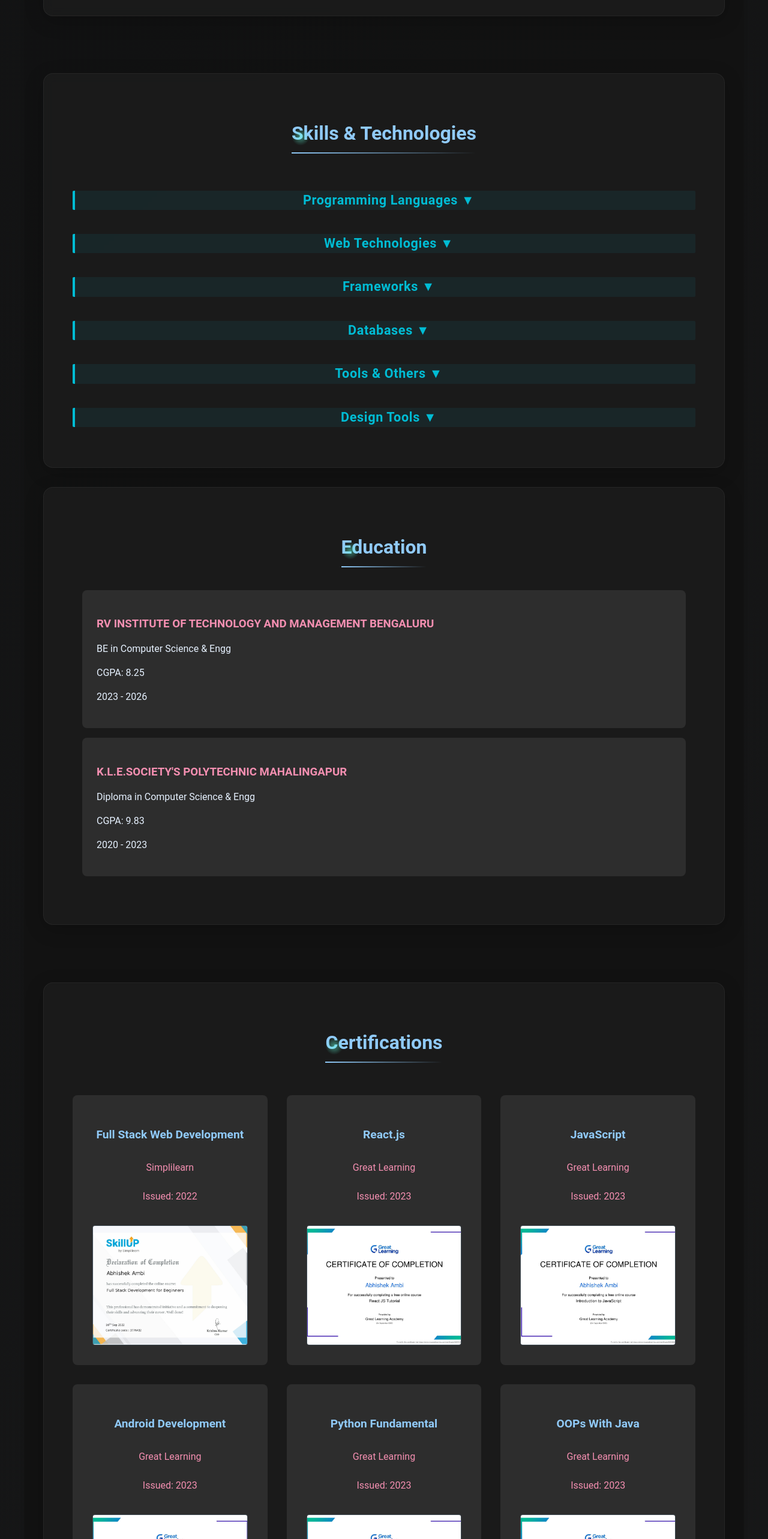
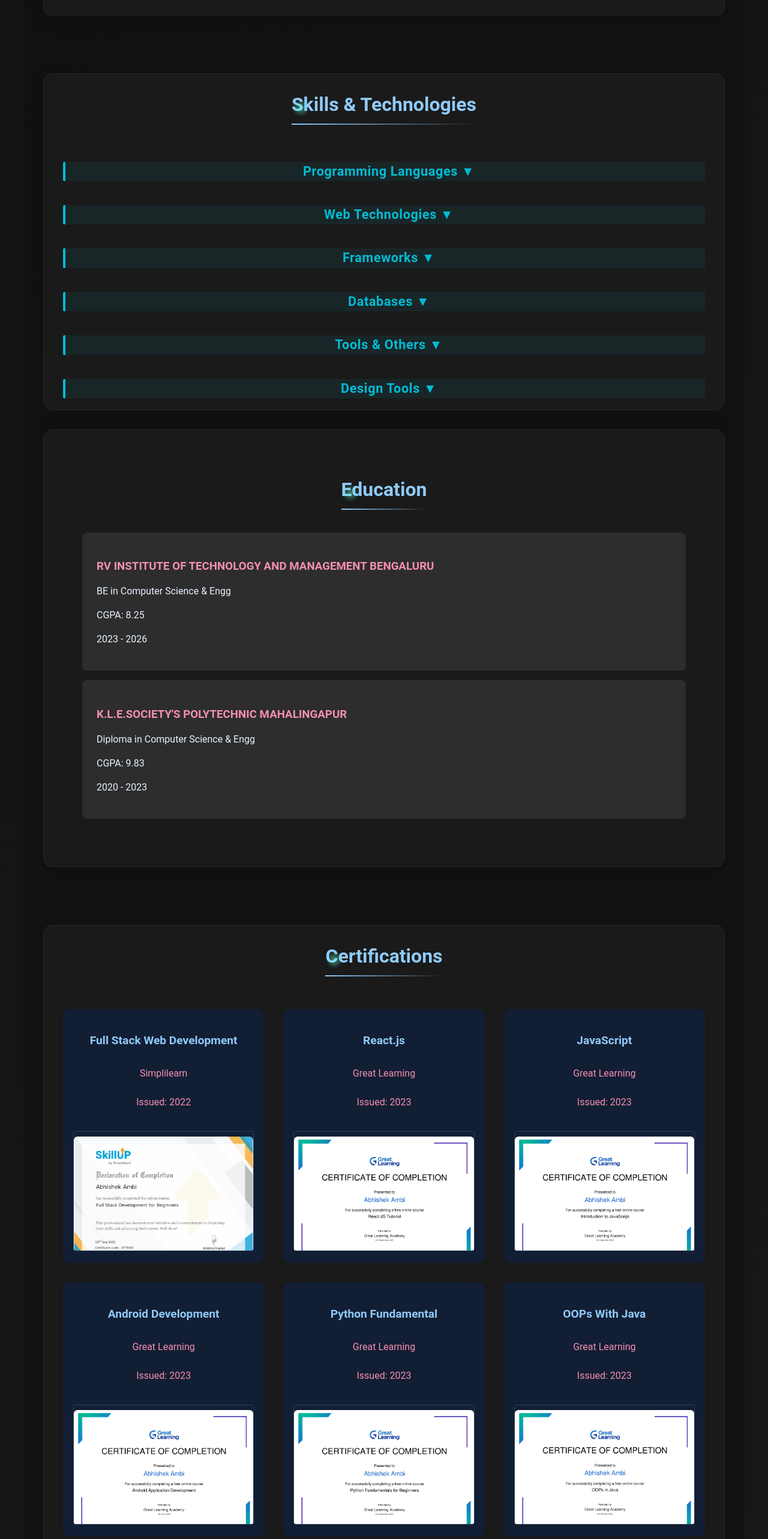
Before and after one commit to CSEStudentAbhi/Abhishek, a React (Create React App) app: page / in a window 1280 px wide. Shown: the part 860-3426 px from the top of the page at 60% size. Built offline with nearby package versions, Linux system fonts and the light colour scheme.

Commit message:
new update

```diff
--- a/public/index.html
+++ b/public/index.html
@@ -2,7 +2,7 @@
 <html lang="en">
   <head>
     <meta charset="utf-8" />
-    <link rel="icon" href="%PUBLIC_URL%/favicon.ico" />
+    <link rel="icon" href="./Abhi.jpeg" />
     <meta name="viewport" content="width=device-width, initial-scale=1" />
     <meta name="theme-color" content="#000000" />
     <meta
@@ -24,7 +24,7 @@
       work correctly both with client-side routing and a non-root public URL.
       Learn how to configure a non-root public URL by running `npm run build`.
     -->
-    <title>React App</title>
+    <title>Abhishek Ambi</title>
   </head>
   <body>
     <noscript>You need to enable JavaScript to run this app.</noscript>
--- a/src/App.css
+++ b/src/App.css
@@ -856,7 +856,13 @@ h2::before {
     width: 100%;
     min-width: 0;
     box-sizing: border-box;
-    margin: 0 auto;
+    margin: 0;
+    padding: 1rem 0.75rem;
+    /* Remove card appearance */
+    background: none !important;
+    border-radius: 0 !important;
+    box-shadow: none !important;
+    border: none !important;
   }
   .certificate-img {
     max-width: 100%;
@@ -870,3 +876,164 @@ h2::before {
     padding: 0 0.5rem;
   }
 }
+
+/* --- Skills Section Responsive Redesign --- */
+.skills-section {
+  margin-bottom: 2rem;
+  padding: 0 2rem;
+}
+
+.skills-category-heading {
+  display: block;
+  font-size: 1.35rem;
+  font-weight: 600;
+  margin-top: 2.5rem;
+  margin-bottom: 1.2rem;
+  padding-left: 0.75rem;
+  border-left: 4px solid #00bcd4;
+  color: #00bcd4;
+  letter-spacing: 0.03em;
+  background: rgba(0, 188, 212, 0.07);
+  border-radius: 2px;
+  cursor: pointer;
+  user-select: none;
+  transition: background 0.2s;
+}
+.skills-category-heading:hover {
+  background: rgba(0, 188, 212, 0.15);
+}
+
+.skills-grid {
+  display: grid;
+  grid-template-columns: repeat(auto-fit, minmax(180px, 1fr));
+  gap: 1.5rem;
+  width: 100%;
+  margin-bottom: 1.5rem;
+}
+
+.skill-card {
+  background: rgba(17,34,64,0.7);
+  border-radius: 12px;
+  padding: 1.2rem 1rem;
+  display: flex;
+  flex-direction: column;
+  align-items: center;
+  justify-content: center;
+  box-shadow: 0 2px 8px rgba(0,0,0,0.08);
+  transition: box-shadow 0.2s, background 0.2s;
+  min-width: 0;
+}
+.skill-card:hover {
+  box-shadow: 0 6px 24px rgba(0,188,212,0.12);
+  background: rgba(0,188,212,0.08);
+}
+.skill-logo {
+  width: 48px;
+  height: 48px;
+  object-fit: contain;
+  margin-bottom: 0.5rem;
+}
+
+/* --- Certifications Section Responsive Redesign --- */
+.certifications-section {
+  padding: 0 2rem;
+}
+.certifications-grid {
+  display: grid;
+  grid-template-columns: repeat(auto-fit, minmax(260px, 1fr));
+  gap: 2rem;
+  width: 100%;
+}
+.certification-card {
+  background: rgba(17,34,64,0.7);
+  border-radius: 12px;
+  padding: 1.2rem 1rem;
+  box-shadow: 0 2px 8px rgba(0,0,0,0.08);
+  display: flex;
+  flex-direction: column;
+  align-items: center;
+  min-width: 0;
+  transition: box-shadow 0.2s, background 0.2s;
+}
+.certification-card:hover {
+  box-shadow: 0 6px 24px rgba(0,188,212,0.12);
+  background: rgba(0,188,212,0.08);
+}
+.certificate-img {
+  max-width: 100%;
+  height: auto;
+  display: block;
+  margin: 0.5rem auto 0 auto;
+  border-radius: 6px;
+}
+
+/* --- Mobile Styles --- */
+@media (max-width: 600px) {
+  .skills-section, .certifications-section {
+    padding: 0 0.5rem;
+  }
+  .skills-category-heading {
+    font-size: 1.1rem;
+    padding-left: 0.5rem;
+    margin-top: 1.5rem;
+    margin-bottom: 0.8rem;
+    border-left-width: 3px;
+    line-height: 1.4;
+    border-radius: 0;
+  }
+  .skills-grid {
+    display: flex !important;
+    flex-direction: column;
+    gap: 1rem;
+    padding: 0;
+    width: 100%;
+    margin-bottom: 1.2rem;
+  }
+  .skill-card {
+    width: 100%;
+    min-width: 0;
+    box-sizing: border-box;
+    margin: 0;
+    padding: 1rem 0.75rem;
+    font-size: 1rem;
+    display: flex;
+    flex-direction: row;
+    align-items: center;
+    gap: 1rem;
+    background: none;
+    border-radius: 0;
+    box-shadow: none;
+    border: none;
+  }
+  .skill-logo {
+    width: 32px;
+    height: 32px;
+    margin-bottom: 0;
+  }
+  .certifications-grid {
+    display: flex;
+    flex-direction: column;
+    gap: 1.5rem;
+    padding: 0;
+    width: 100%;
+  }
+  .certification-card {
+    width: 100%;
+    min-width: 0;
+    box-sizing: border-box;
+    margin: 0;
+    padding: 1rem 0.75rem;
+    background: none;
+    border-radius: 0;
+    box-shadow: none;
+    border: none;
+    align-items: flex-start;
+  }
+  .certificate-img {
+    max-width: 100%;
+    height: auto;
+    display: block;
+    margin: 0.5rem 0 0 0;
+    border-radius: 4px;
+  }
+}
```
Also changed, not shown: public/Abhi.jpeg (added).
